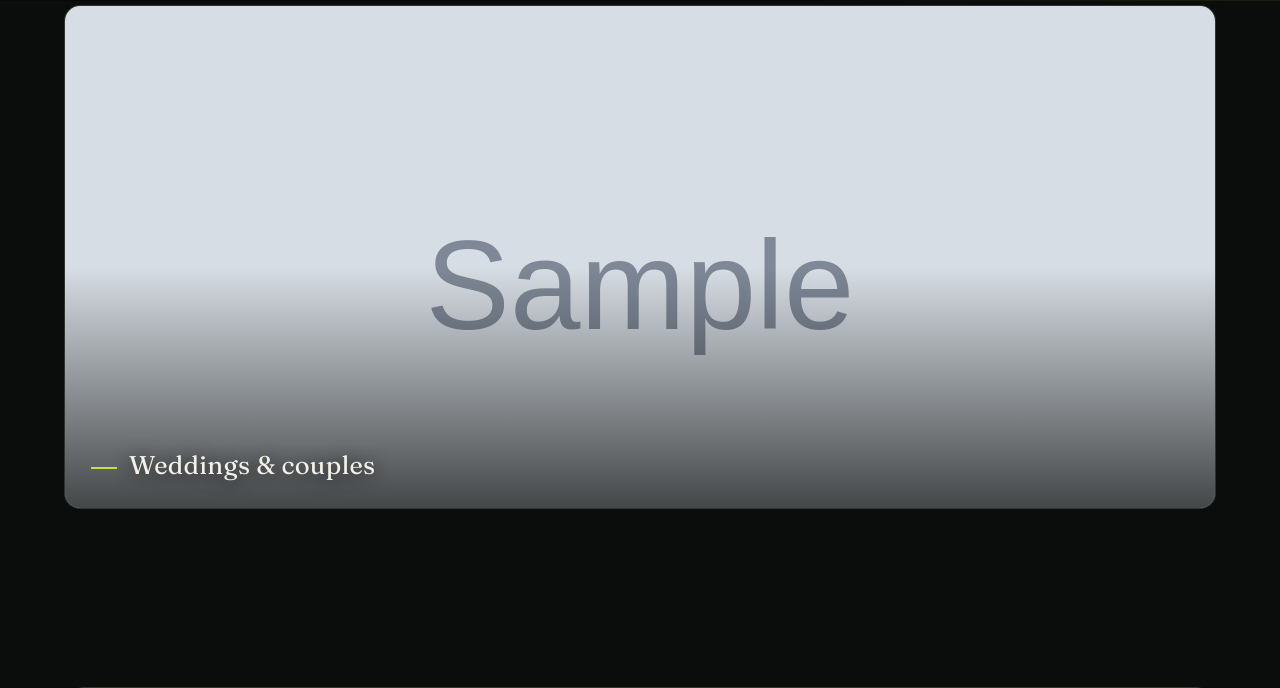
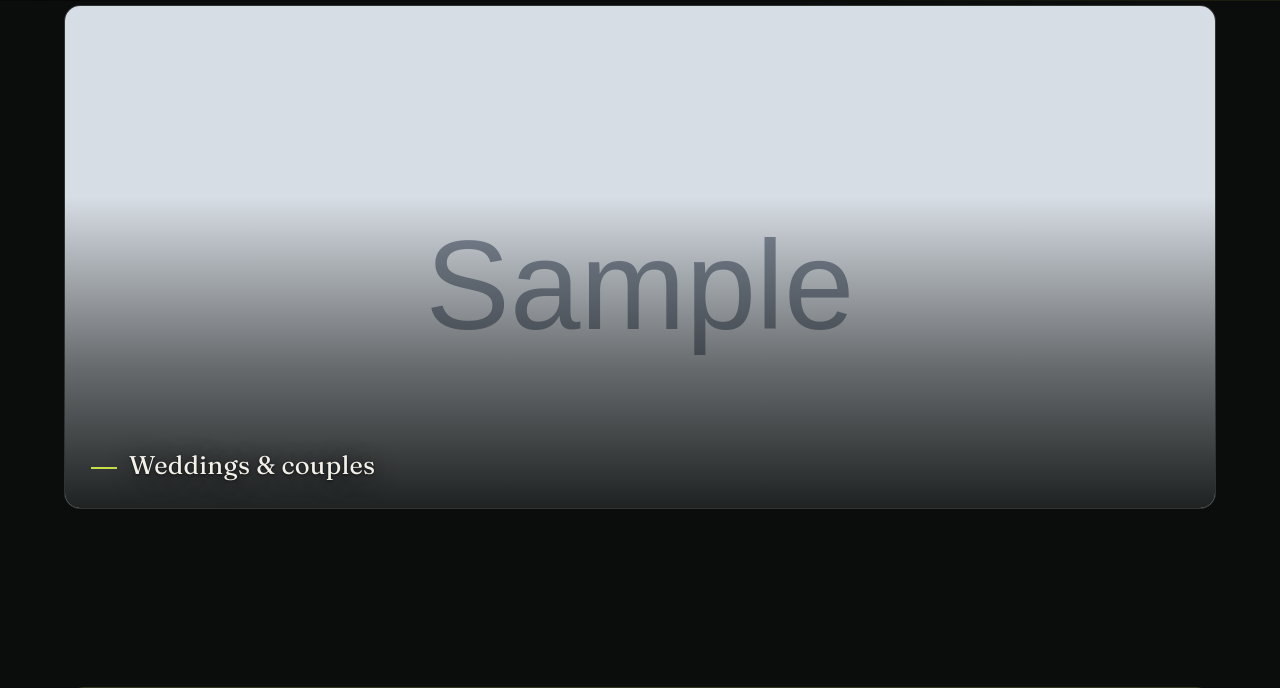
Before and after one commit to paul8frendach/pfrendach, a Django app: page /create/photography/ in a window 1280 px wide. Shown: the part 799-1487 px from the top of the page. Run offline with Django 5.2, Linux system fonts and the light colour scheme; tables that the repository leaves empty hold one stand-in row (values such as "Sample post"); grey boxes marked "Sample" are stand-in pictures.

Commit message:
OMV: fix nav auto-hide (ran after the condense early-return so it never fired); strengthen lead-frame label contrast
Co-Authored-By: Claude Opus 4.8 <noreply@anthropic.com>

```diff
--- a/static/css/omv.css
+++ b/static/css/omv.css
@@ -519,8 +519,11 @@ html.nav-tucked .omv-subnav { top: 0; transform: translateY(-101%); }
   content: "";
   position: absolute;
   inset: 0;
-  background: linear-gradient(180deg, transparent 52%,
-    color-mix(in srgb, var(--ink) 72%, transparent) 100%);
+  /* Darkens the lower third so the style label always reads, even over a
+     bright frame. */
+  background: linear-gradient(180deg, transparent 38%,
+    color-mix(in srgb, var(--ink) 55%, transparent) 72%,
+    color-mix(in srgb, var(--ink) 90%, transparent) 100%);
   pointer-events: none;
   z-index: 1;
 }
@@ -534,7 +537,7 @@ html.nav-tucked .omv-subnav { top: 0; transform: translateY(-101%); }
   font-size: clamp(1.1rem, 2.6vw, 1.6rem);
   color: var(--bone);
   letter-spacing: 0.01em;
-  text-shadow: 0 2px 18px color-mix(in srgb, var(--ink) 80%, transparent);
+  text-shadow: 0 1px 3px rgba(0,0,0,0.6), 0 2px 22px color-mix(in srgb, var(--ink) 85%, transparent);
 }
 .gallery-lead__tag::before {
   content: "";
```
Also changed, not shown: static/js/house.js (+21 -19 lines).
